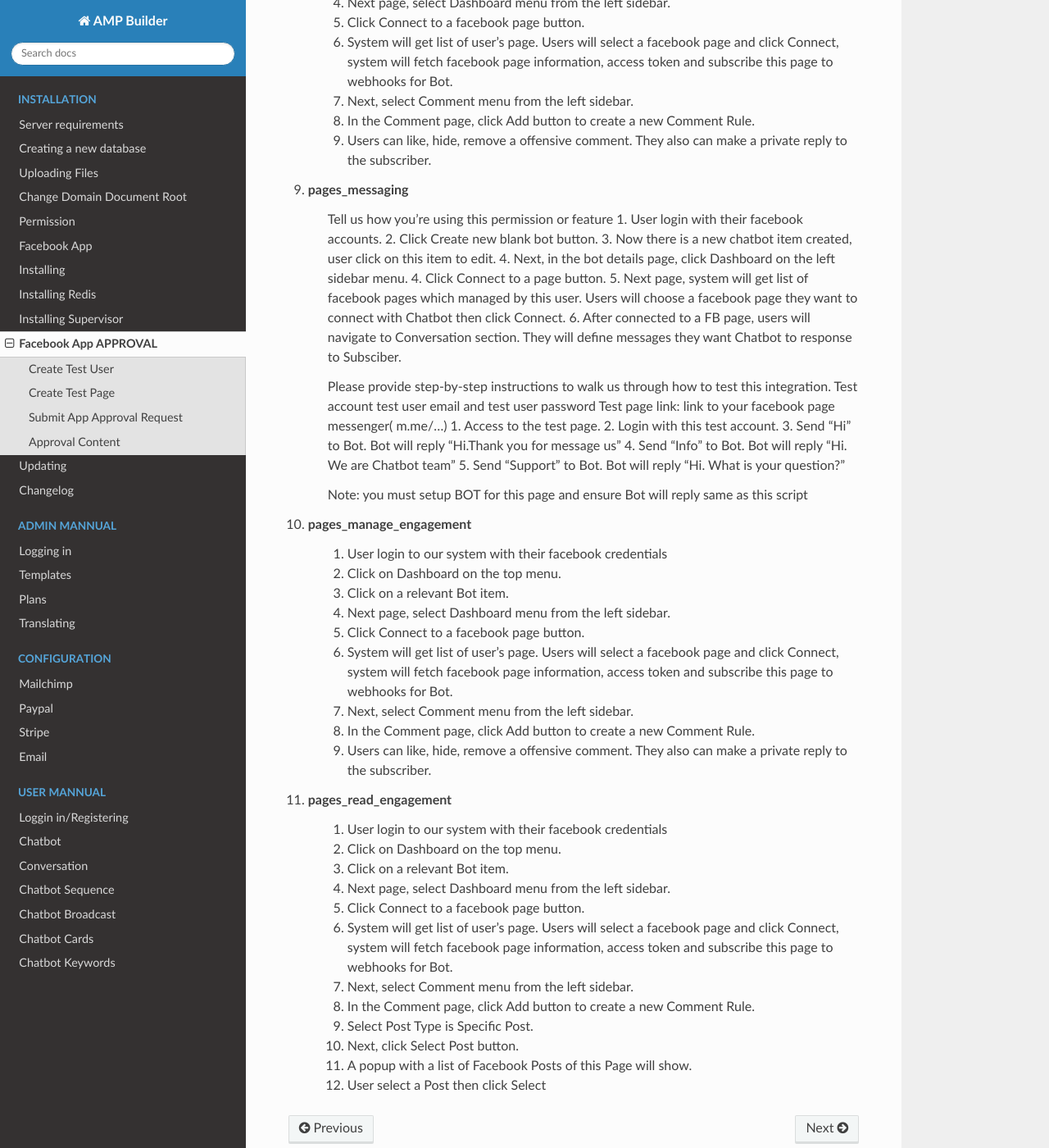
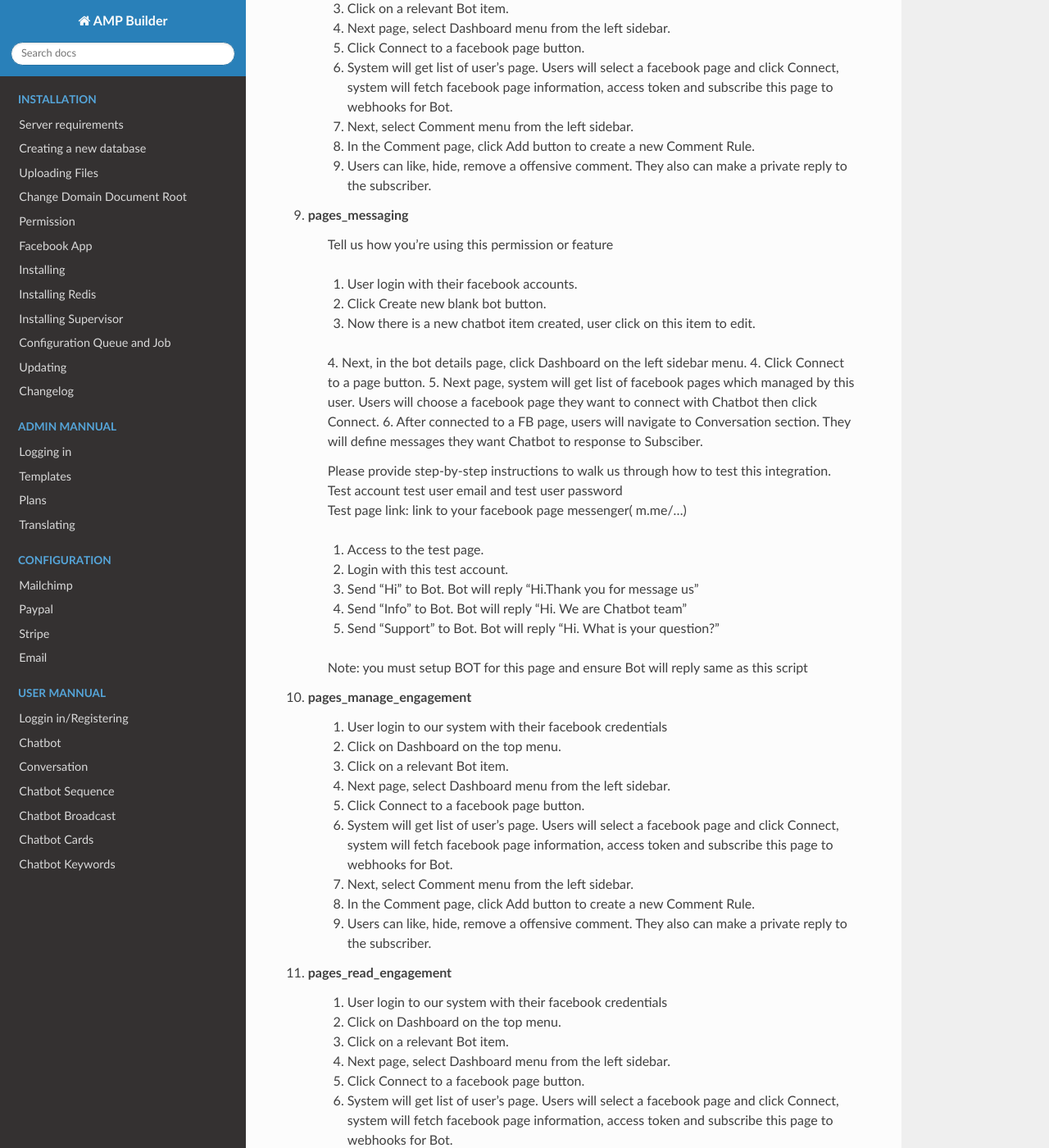
Before and after one commit to vhtnam/chatbot-docs, a Sphinx documentation site: the page built from source/_install/facebook_app_approval.rst, in a window 1280 px wide and 1400 px high, scrolled down 5253 px. Shown: the whole window at 82% size. Built offline with Sphinx 7.4.7 and the Read the Docs theme 2.0.0, drawn with Linux system fonts in a browser that asks for light colours; pages that are not in the unit, such as notebooks, are missing from menus; some of the changed text lies outside the part shown.

Commit message:
no message

```diff
--- a/source/_install/facebook_app_approval.rst
+++ b/source/_install/facebook_app_approval.rst
@@ -3,27 +3,28 @@
 
 ==============
 How to submit a Facebook app for review
-
 ==============
 
 You will need below permission to run ChatbotPB core features.
-pages_manage_engagement
-pages_read_user_content
-pages_manage_posts
-pages_manage_metadata
-pages_read_engagement
-pages_show_list
-pages_messaging
-Business Asset User Profile Access
-pages_user_gender
-pages_user_locale
-pages_user_timezone
+- pages_manage_engagement
+- pages_read_user_content
+- pages_manage_posts
+- pages_manage_metadata
+- pages_read_engagement
+- pages_show_list
+- pages_messaging
+- Business Asset User Profile Access
+- pages_user_gender
+- pages_user_locale
+- pages_user_timezone
 
 ==============
 Create Test User
 ==============
 1. Go to https://developers.facebook.com/apps/
+
 2. Open your App.
+
 3. Select Roles -> Test Users from the displayed platforms.
 
 .. image:: ../assets/images/facebook_app12.gif
@@ -41,14 +42,14 @@
 
 8. Back to the User list, click Edit again, select Change Permissions this test user granted to this app.
 9. Choose following permissions and click Update
-email
-public_profile
-pages_show_list
-pages_messaging
-pages_read_engagement
-pages_manage_metadata
-pages_read_user_content
-pages_manage_engagement
+- email
+- public_profile
+- pages_show_list
+- pages_messaging
+- pages_read_engagement
+- pages_manage_metadata
+- pages_read_user_content
+- pages_manage_engagement
 
 .. image:: ../assets/images/facebook_app15.gif
 
@@ -72,17 +73,17 @@
 .. image:: ../assets/images/facebook_app19.gif
 
 2. Click Request Advance Access foreach following permissions:
-pages_manage_engagement
-pages_read_user_content
-pages_manage_posts
-pages_manage_metadata
-pages_read_engagement
-pages_show_list
-pages_messaging
-Business Asset User Profile Access
-pages_user_gender
-pages_user_locale
-pages_user_timezone
+- pages_manage_engagement
+- pages_read_user_content
+- pages_manage_posts
+- pages_manage_metadata
+- pages_read_engagement
+- pages_show_list
+- pages_messaging
+- Business Asset User Profile Access
+- pages_user_gender
+- pages_user_locale
+- pages_user_timezone
 
 
 2. select App Review -> Request, insert content foreach permissions. Create demo screencast with your test account if this permission required.
@@ -182,7 +183,8 @@
 	9. Users can like, hide, remove a offensive comment. They also can make a private reply to the subscriber.
 
 9. pages_messaging
-	Tell us how you're using this permission or feature
+	| Tell us how you're using this permission or feature
+
 	1. User login with their facebook accounts.
 	2. Click Create new blank bot button.
 	3. Now there is a new chatbot item created, user click on this item to edit.
@@ -191,9 +193,9 @@
 	5. Next page, system will get list of facebook pages which managed by this user. Users will choose a facebook page they want to connect with Chatbot then click Connect.
 	6. After connected to a FB page, users will navigate to Conversation section. They will define messages they want Chatbot to response to Subsciber.
 
-	Please provide step-by-step instructions to walk us through how to test this integration.
-	Test account test user email and test user password
-	Test page link: link to your facebook page messenger( m.me/...)
+	| Please provide step-by-step instructions to walk us through how to test this integration.
+	| Test account test user email and test user password
+	| Test page link: link to your facebook page messenger( m.me/...)
 	1. Access to the test page.
 	2. Login with this test account.
 	3. Send "Hi" to Bot. Bot will reply "Hi.Thank you for message us"
--- a/source/index.rst
+++ b/source/index.rst
@@ -27,7 +27,8 @@
    _install/install
    _install/install_redis
    _install/install_supervisor
-   _install/facebook_app_approval
+   _install/queue
+
    _install/updating
    changelog
 
```
Also changed, not shown: source/_install/queue.rst (added, +21 -0 lines).
